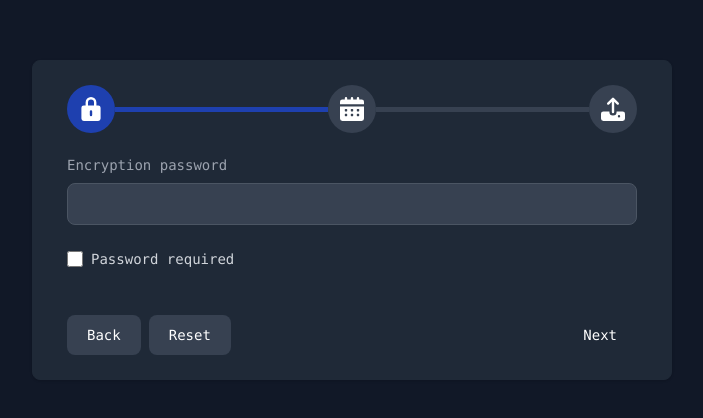
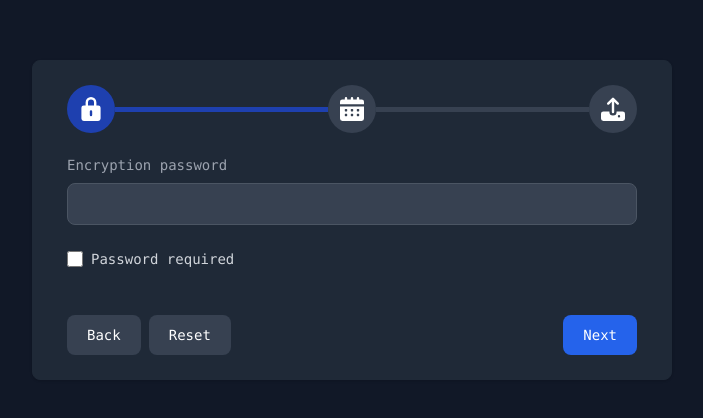
Before and after one commit to radek00/SecureSend, a Vue app in the folder SecureSend/ClientApp/: page / in a window 1280 px wide. Shown: the part 180-598 px from the top of the page, without its empty margins (288-991 px from the left). Built offline with nearby package versions, Linux system fonts and the light colour scheme.

Commit message:
use form submit

```diff
--- a/SecureSend/ClientApp/src/views/FileDownloadView.vue
+++ b/SecureSend/ClientApp/src/views/FileDownloadView.vue
@@ -110,7 +110,7 @@ const isPasswordValidComputed = computed(
             errorMessage="Invalid password"
           ></SimpleInput>
         </div>
-        <StyledButton @click="verifyPassword()" :type="ButtonType.primary"
+        <StyledButton @click="verifyPassword()" :category="ButtonType.primary"
           >Unlock</StyledButton
         >
       </div>
--- a/SecureSend/ClientApp/src/views/FileUploadView.vue
+++ b/SecureSend/ClientApp/src/views/FileUploadView.vue
@@ -1,5 +1,6 @@
 <template>
-  <div
+  <form
+    @submit="onSubmit"
     class="w-11/12 lg:w-6/12 flex flex-col justify-between gap-4 h-11/12 p-6 border rounded-lg shadow bg-gray-800 border-gray-800"
   >
     <FormStepper class="px-[10px]" :step="step"></FormStepper>
@@ -12,7 +13,6 @@
         :style="{ transform }"
       >
         <SchemaInput
-          @keyup.enter="onSubmit"
           name="password"
           type="password"
           label="Encryption password"
@@ -30,7 +30,6 @@
       >
         <SchemaInput
           :tabindex="step !== 1 ? -1 : 0"
-          @keyup.enter="onSubmit"
           name="expiryDate"
           type="date"
           label="Expiry date"
@@ -61,15 +60,17 @@
     >
       <div class="flex gap-3 flex-col md:flex-row w-full md:w-auto md:gap-2">
         <StyledButton
+          type="button"
           class="w-full md:w-auto"
-          :type="ButtonType.primary"
+          :category="ButtonType.primary"
           :disabled="step === 0 || isLoading || isUploadSetup"
           @click="step -= 1"
           >Back</StyledButton
         >
         <StyledButton
+          type="button"
           :disabled="(step === 0 && !meta.dirty) || isLoading"
-          :type="ButtonType.cancel"
+          :category="ButtonType.cancel"
           class="w-full md:w-auto"
           @click="formReset()"
           >Reset</StyledButton
@@ -77,9 +78,9 @@
       </div>
       <StyledButton
         class="w-full md:w-auto"
-        :type="ButtonType.primary"
+        :category="ButtonType.primary"
         :disabled="!meta.valid || isLoading"
-        @click="onSubmit()"
+        type="submit"
       >
         <span class="flex items-center justify-center">
           {{ step < 2 ? "Next" : "Upload" }}
@@ -90,7 +91,7 @@
         </span>
       </StyledButton>
     </div>
-  </div>
+  </form>
   <ConfirmModalVue v-if="isRevealed" @close-click="confirm(true)">
     <template #header>Share your files</template>
     <template #body>
@@ -101,7 +102,7 @@
       ></SimpleInput>
     </template>
     <template #footer>
-      <StyledButton @click="copyToClipboard()" :type="ButtonType.primary"
+      <StyledButton @click="copyToClipboard()" :category="ButtonType.primary"
         >Copy to clipboard</StyledButton
       >
     </template>
@@ -264,6 +265,7 @@ const handlePause = async (file: File) => {
 //events
 
 const onSubmit = handleSubmit(async () => {
+  console.log("triggered");
   if (step.value === 2) {
     isLoading!.value = true;
     if (!isUploadSetup.value) {
```
